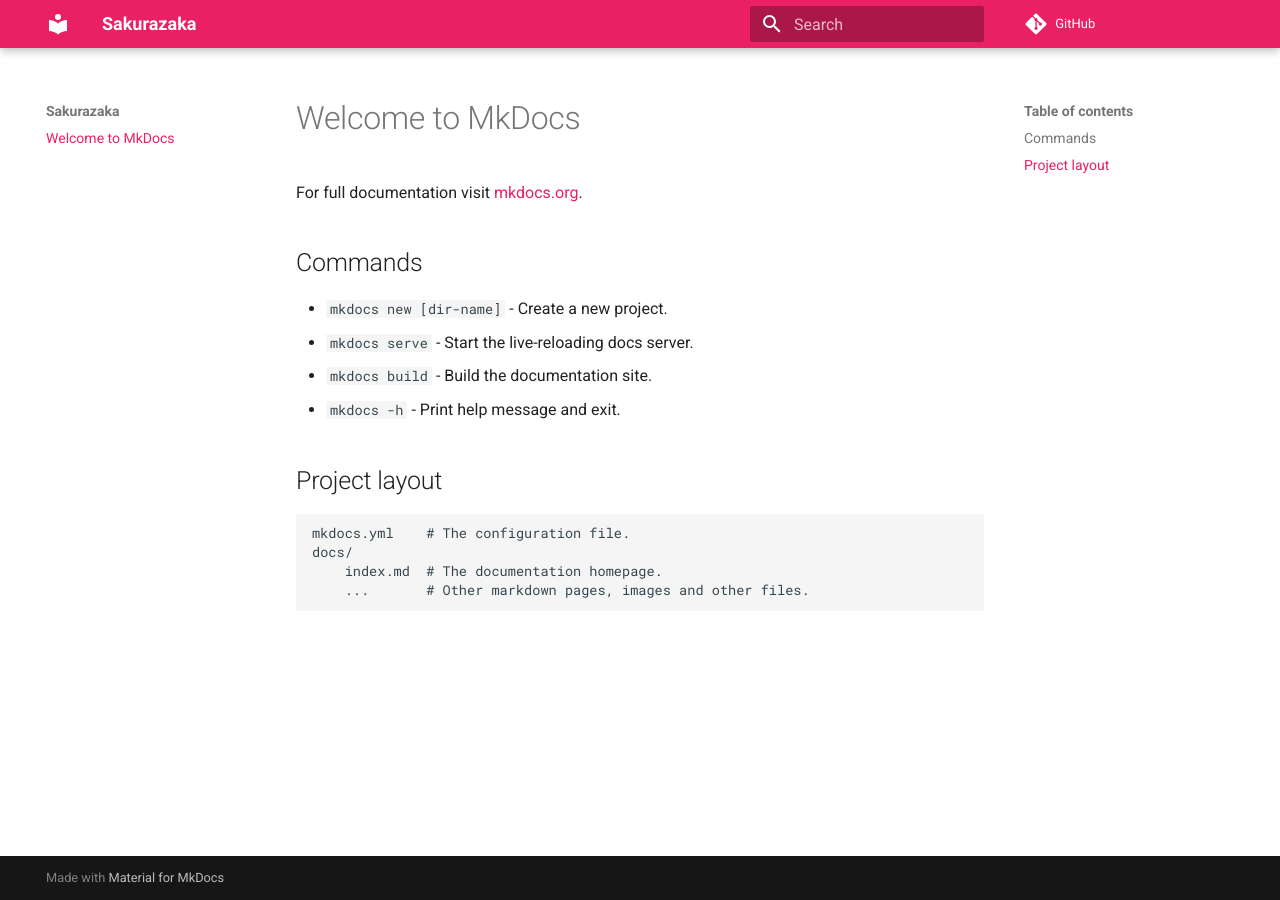
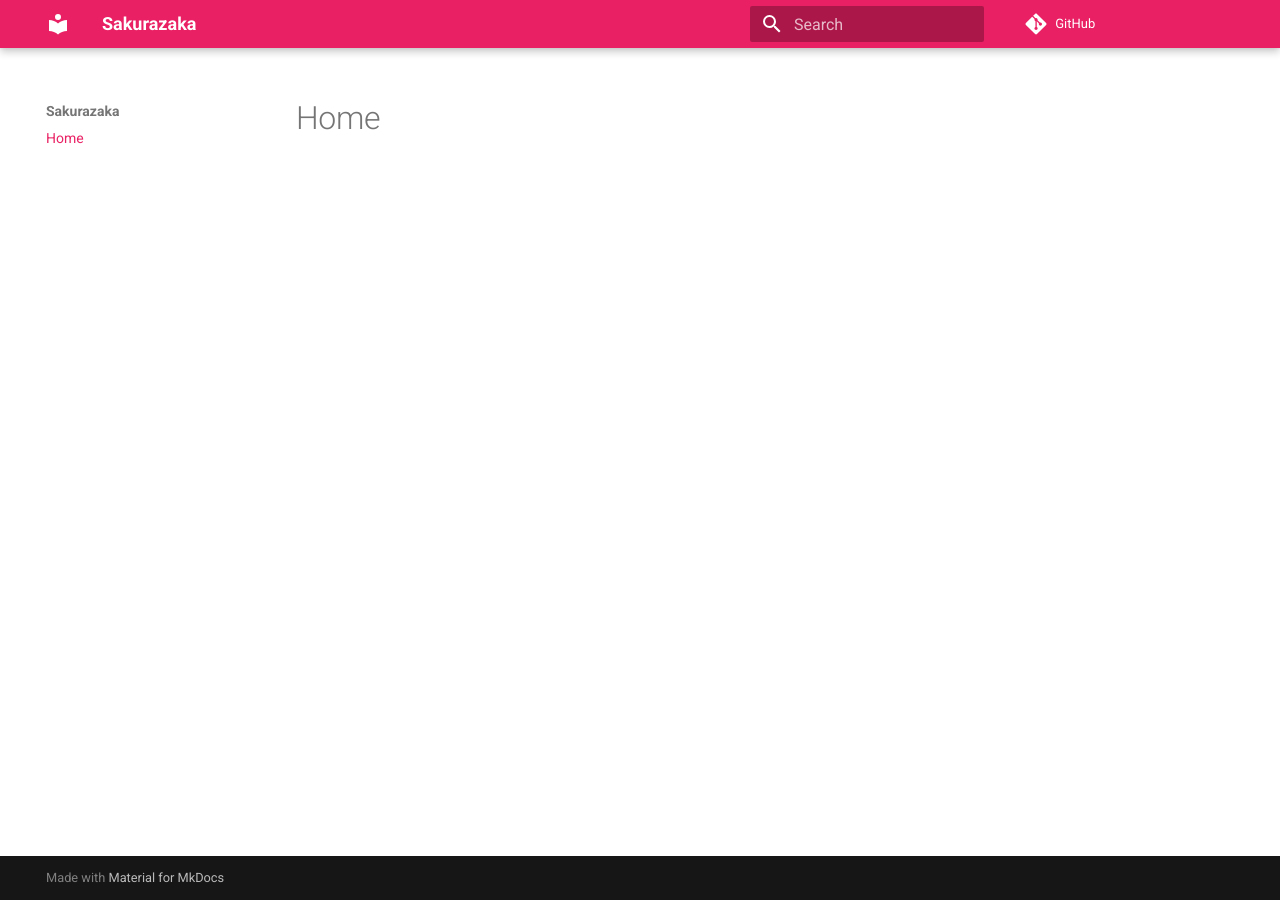
Before and after one commit to aki-192/sakura, an MkDocs documentation site: the page built from docs/index.md, in a window 1280 px wide. Built offline with MkDocs 1.6.1 and Material for MkDocs 9.7.7, drawn with Linux system fonts in a browser that asks for light colours; comment, search, counter and statistics services are not loaded.

Commit message:
Update index.md

```diff
--- a/docs/index.md
+++ b/docs/index.md
@@ -1,17 +1,5 @@
-# Welcome to MkDocs
+---
+title: Home
+---
 
-For full documentation visit [mkdocs.org](https://www.mkdocs.org).
-
-## Commands
-
-* `mkdocs new [dir-name]` - Create a new project.
-* `mkdocs serve` - Start the live-reloading docs server.
-* `mkdocs build` - Build the documentation site.
-* `mkdocs -h` - Print help message and exit.
-
-## Project layout
-
-    mkdocs.yml    # The configuration file.
-    docs/
-        index.md  # The documentation homepage.
-        ...       # Other markdown pages, images and other files.
+# Home
```
